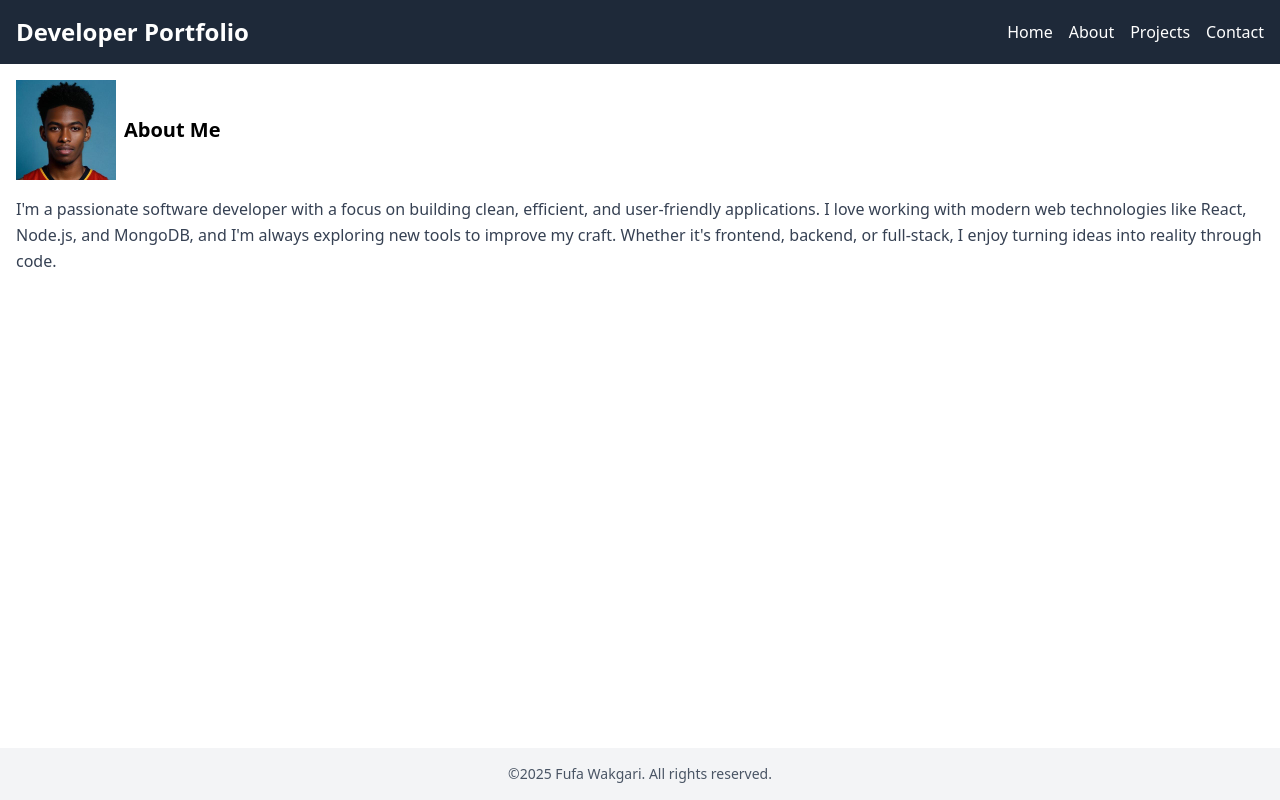
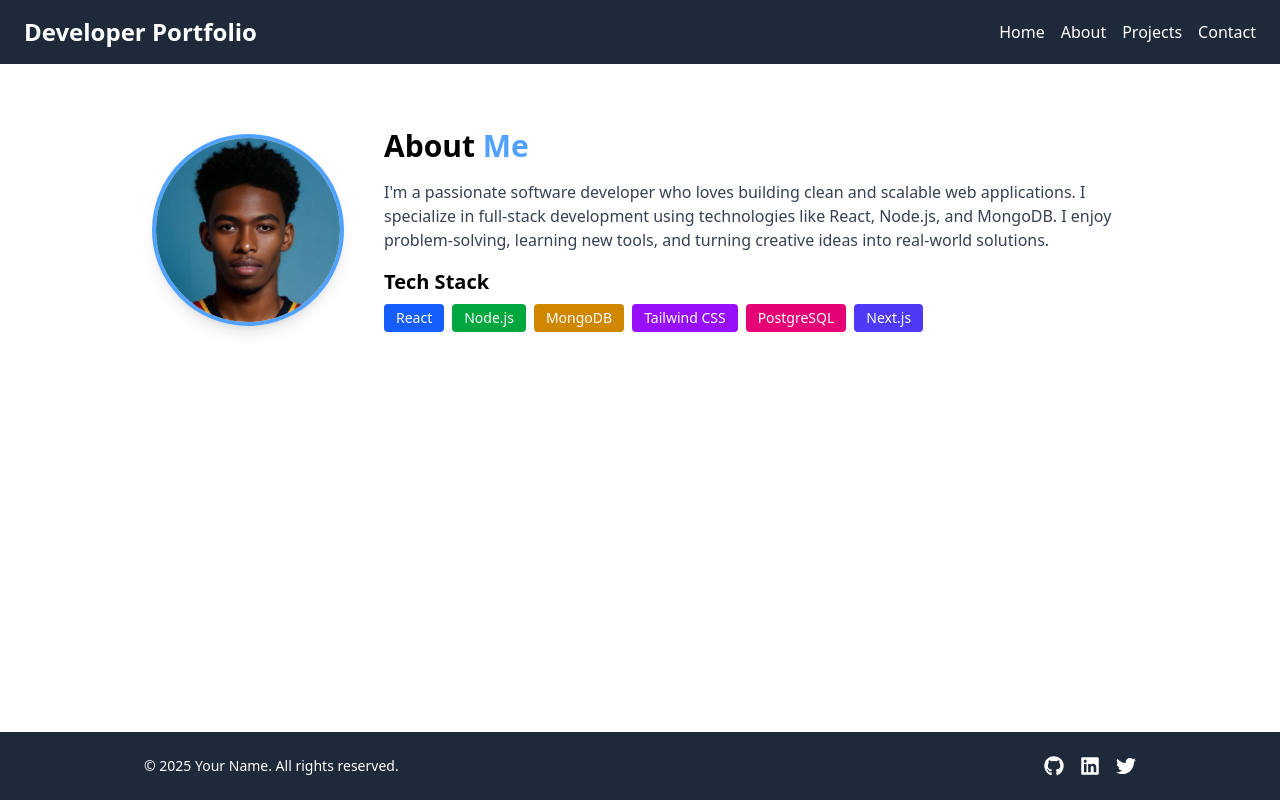
Before and after one commit to fufex3934/nextjs-dev-portifolio, a Next.js app: page /about in a window 1280 px wide. Built offline with nearby package versions, Linux system fonts and the light colour scheme.

Commit message:
about me

```diff
--- a/src/app/about/page.tsx
+++ b/src/app/about/page.tsx
@@ -1,21 +1,41 @@
+"use client";
+
 import Image from "next/image";
-const About = () => {
+
+export default function AboutPage() {
   return (
-    <section>
-      <div className="flex items-center gap-2 mb-4">
-        <Image src={"/favicon.png"} alt="logo" width={100} height={100} />
+    <section className="max-w-5xl mx-auto px-6 py-12 flex flex-col md:flex-row items-center gap-10">
 
-        <h2 className="text-xl font-semibold">About Me</h2>
+
+      <div className="w-48 h-48 relative rounded-full overflow-hidden border-4 border-blue-400 shadow-lg">
+        <Image
+          src="/favicon.png"
+          alt="Profile"
+          fill
+          className="object-cover"
+        />
       </div>
-      <p className="text-gray-700 leading-relaxed">
-        I'm a passionate software developer with a focus on building clean,
-        efficient, and user-friendly applications. I love working with modern
-        web technologies like React, Node.js, and MongoDB, and I'm always
-        exploring new tools to improve my craft. Whether it's frontend, backend,
-        or full-stack, I enjoy turning ideas into reality through code.
-      </p>
+
+
+      <div className="flex-1 text-center md:text-left">
+        <h2 className="text-3xl font-bold mb-4">
+          About <span className="text-blue-400 ">Me</span>
+        </h2>
+        <p className="text-gray-700  mb-4">
+          I'm a passionate software developer who loves building clean and scalable web applications.
+          I specialize in full-stack development using technologies like React, Node.js, and MongoDB.
+          I enjoy problem-solving, learning new tools, and turning creative ideas into real-world solutions.
+        </p>
+        <h3 className="text-xl font-semibold mb-2">Tech Stack</h3>
+        <ul className="flex flex-wrap gap-2 text-sm text-white">
+          <li className="bg-blue-600 px-3 py-1 rounded">React</li>
+          <li className="bg-green-600 px-3 py-1 rounded">Node.js</li>
+          <li className="bg-yellow-600 px-3 py-1 rounded">MongoDB</li>
+          <li className="bg-purple-600 px-3 py-1 rounded">Tailwind CSS</li>
+          <li className="bg-pink-600 px-3 py-1 rounded">PostgreSQL</li>
+          <li className="bg-indigo-600 px-3 py-1 rounded">Next.js</li>
+        </ul>
+      </div>
     </section>
   );
-};
-
-export default About;
+}
--- a/src/components/Footer.tsx
+++ b/src/components/Footer.tsx
@@ -1,9 +1,27 @@
-import React from 'react'
+import { FaGithub, FaLinkedin, FaTwitter } from "react-icons/fa";
+import Link from "next/link";
 
 export default function Footer() {
   return (
-    <footer className='bg-gray-100 text-center p-4 mt-8 text-sm text-gray-600'>
-        &copy;{new Date().getFullYear()} Fufa Wakgari. All rights reserved.
+    <footer className="bg-gray-800 text-white dark:bg-black py-6 mt-10">
+      <div className="max-w-5xl mx-auto px-4 flex flex-col md:flex-row justify-between items-center gap-4">
+
+        {/* Left */}
+        <p className="text-sm">&copy; {new Date().getFullYear()} Your Name. All rights reserved.</p>
+
+        {/* Social Icons */}
+        <div className="flex space-x-4 text-xl">
+          <Link href="https://github.com/yourusername" target="_blank" className="hover:text-blue-400 transition">
+            <FaGithub />
+          </Link>
+          <Link href="https://linkedin.com/in/yourusername" target="_blank" className="hover:text-blue-400 transition">
+            <FaLinkedin />
+          </Link>
+          <Link href="https://twitter.com/yourusername" target="_blank" className="hover:text-blue-400 transition">
+            <FaTwitter />
+          </Link>
+        </div>
+      </div>
     </footer>
-  )
+  );
 }
--- a/src/components/Navbar.tsx
+++ b/src/components/Navbar.tsx
@@ -1,16 +1,18 @@
+"use client";
 
-import Link from "next/link"
+import Link from "next/link";
 
 export default function Navbar() {
+  return (
+    <nav className="bg-gray-800 text-white px-6 py-4 flex flex-col md:flex-row md:items-center md:justify-between gap-2">
+      <h1 className="text-2xl font-bold">Developer Portfolio</h1>
 
-  return (
-    <nav className="bg-gray-800 text-white p-4 flex gap-4  items-center">
-        <h1 className="flex-grow font-bold text-2xl">Developer Portfolio</h1>
-        <Link href={"/"}>Home</Link>
-        <Link href={"/about"}>About</Link>
-        <Link href={"/projects"}>Projects</Link>
-        <Link href={"/contact"}>Contact</Link>
-
+      <div className="flex gap-4 text-sm md:text-base">
+        <Link href="/" className="hover:text-blue-400 transition">Home</Link>
+        <Link href="/about" className="hover:text-blue-400 transition">About</Link>
+        <Link href="/projects" className="hover:text-blue-400 transition">Projects</Link>
+        <Link href="/contact" className="hover:text-blue-400 transition">Contact</Link>
+      </div>
     </nav>
-  )
+  );
 }
```
Also changed, not shown: package.json (+6 -5 lines), 1 other file (tests, documents, lock files or other folders).
